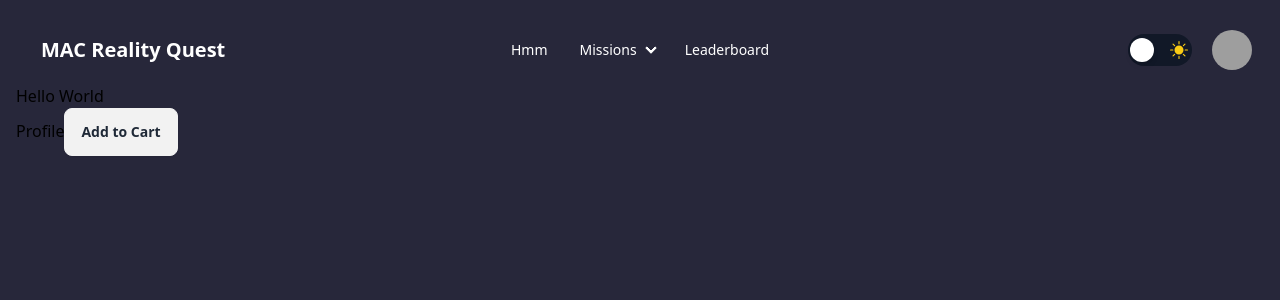
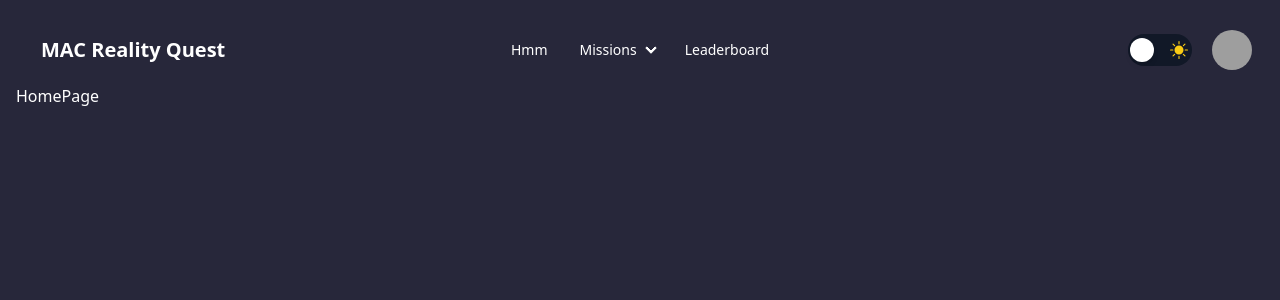
Before and after one commit to ahmed-naeem99/rq-muslimfest, a Next.js app: page / in a window 1280 px wide. Shown: the top 300 px of the page. Built offline with nearby package versions, Linux system fonts and the light colour scheme; grey boxes are pictures that could not be loaded.

Commit message:
V1: Deployment fix

```diff
--- a/src/app/components/NavBar.tsx
+++ b/src/app/components/NavBar.tsx
@@ -60,7 +60,7 @@ const NavBar = () => {
             </li>
           </ul>
         </div>
-        <Link href="/login" className="btn btn-ghost text-xl">
+        <Link href="/" className="btn btn-ghost text-xl">
           MAC Reality Quest
         </Link>
       </div>
--- a/src/app/login/page.tsx
+++ b/src/app/login/page.tsx
@@ -132,7 +132,7 @@ const LoginPage = () => {
           </div>
 
           <p className="mt-10 text-center text-sm text-gray-400">
-            Haven't made a team account?{" "}
+            Haven&apos;t made a team account?{" "}
             <button
               onClick={() => router.push("signup")}
               className="font-semibold leading-6 text-indigo-400 hover:text-indigo-300"
--- a/src/app/page.tsx
+++ b/src/app/page.tsx
@@ -1,14 +1,12 @@
 import Image from "next/image";
 import Link from "next/link";
 import ProductCard from "./components/ProductCard";
+import AddToCart from "./components/AddToCart";
 
 export default function Home() {
   return (
-    <main className="h-full">
-      <h1>Hello World</h1>
-      <Link href="/profile">Profile</Link>
-      {/*Link keeps elements from being requested again everytime page is refreshed, replaces w requests to download user content to the page*/}
-      <ProductCard />
+    <main>
+      <h1 className="dark:text-white">HomePage</h1>
     </main>
   );
 }
```
